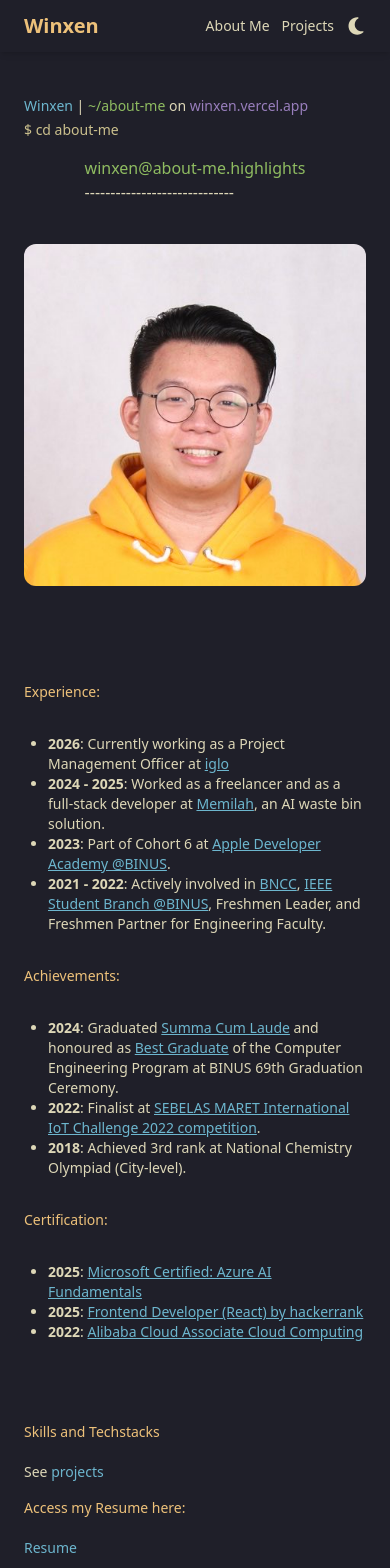
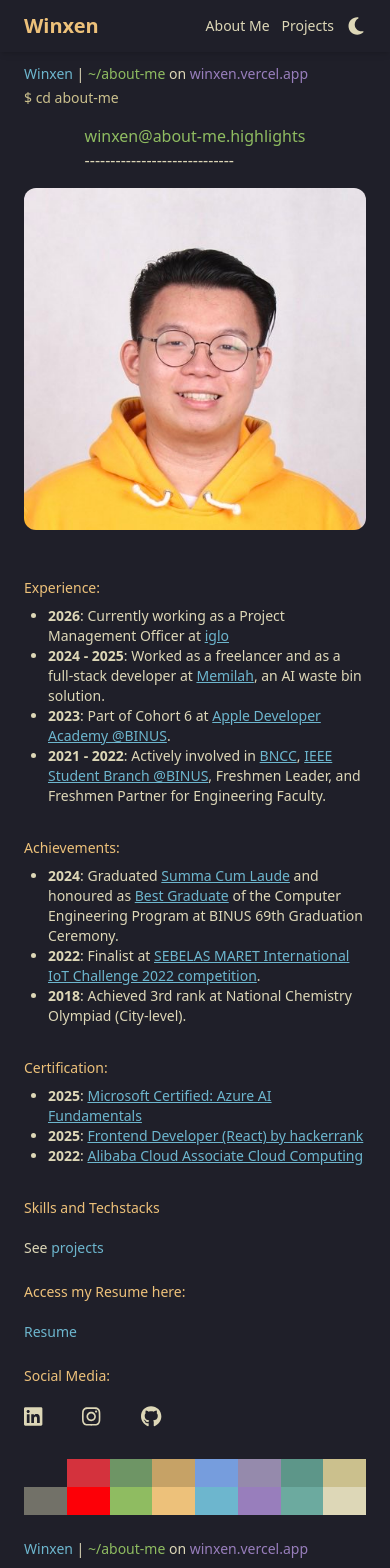
Before and after one commit to winxene/winxen, a Next.js app: page /about-me in a window 390 px wide. Shown: the top 1568 px of the page. Built offline with nearby package versions, Linux system fonts and the light colour scheme; a web font is replaced by a local one.

Commit message:
style: improve mobile vertical spacing and margins on about me page

```diff
--- a/src/app/about-me/page.tsx
+++ b/src/app/about-me/page.tsx
@@ -41,7 +41,7 @@ const AboutMe: FC = () => {
 
   return (
     <PageLayout>
-      <div className="relative items-left justify-center lg:space-y-4 w-full mt-24">
+      <div className="relative items-left justify-center lg:space-y-4 w-full mt-16 lg:mt-24">
         <TerminalHistoryPane currentPath={path} text={commandText} />
       </div>
       <div className="flex flex-col items-center justify-center animate-fade-in-up min-w-full space-y-0">
@@ -52,8 +52,8 @@ const AboutMe: FC = () => {
           <p className="space-y-10">-----------------------------</p>
         </div>
 
-        <div className="flex flex-col lg:flex-row items-start justify-between my-24 w-full text-sm md:text-base space-x-4 lg:space-x-20 py-10 lg:py-20">
-          <div className="flex flex-col space-y-20 text-left justify-center min-w-fit lg:w-1/3">
+        <div className="flex flex-col lg:flex-row items-start justify-between my-12 lg:my-24 w-full text-sm md:text-base space-x-4 lg:space-x-20 py-4 lg:py-20">
+          <div className="flex flex-col space-y-8 lg:space-y-20 text-left justify-center min-w-fit lg:w-1/3">
             <Image
               src="/winxen.jpg"
               alt="Winxen's picture"
@@ -63,7 +63,7 @@ const AboutMe: FC = () => {
               priority
             />
             <ExperienceSection className="lg:hidden" />
-            <ul className="list-none space-y-4 lg:space-y-24">
+            <ul className="list-none space-y-6 lg:space-y-24">
               <li className="space-y-5">
                 <p className="text-title">Skills and Techstacks</p>
                 <p>
--- a/src/components/common/SectionList.tsx
+++ b/src/components/common/SectionList.tsx
@@ -7,7 +7,7 @@ interface SectionListProps {
 }
 
 export const SectionList: FC<SectionListProps> = ({ title, items }) => (
-  <div className="space-y-8">
+  <div className="space-y-2 md:space-y-3">
     <p className="text-title">{title}:</p>
     <ul className="list-disc pl-6">
       {items.map((item, index) => (
```
